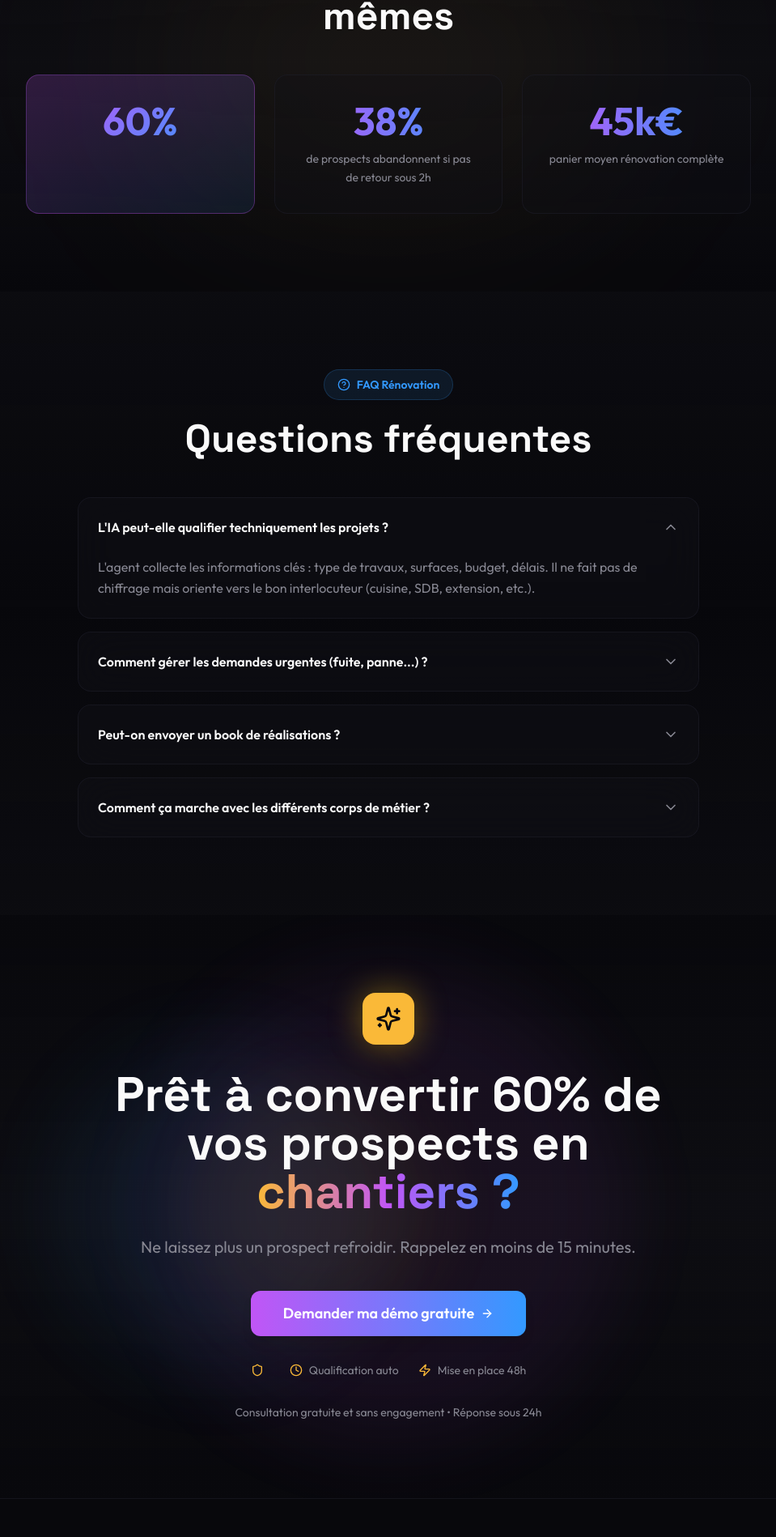
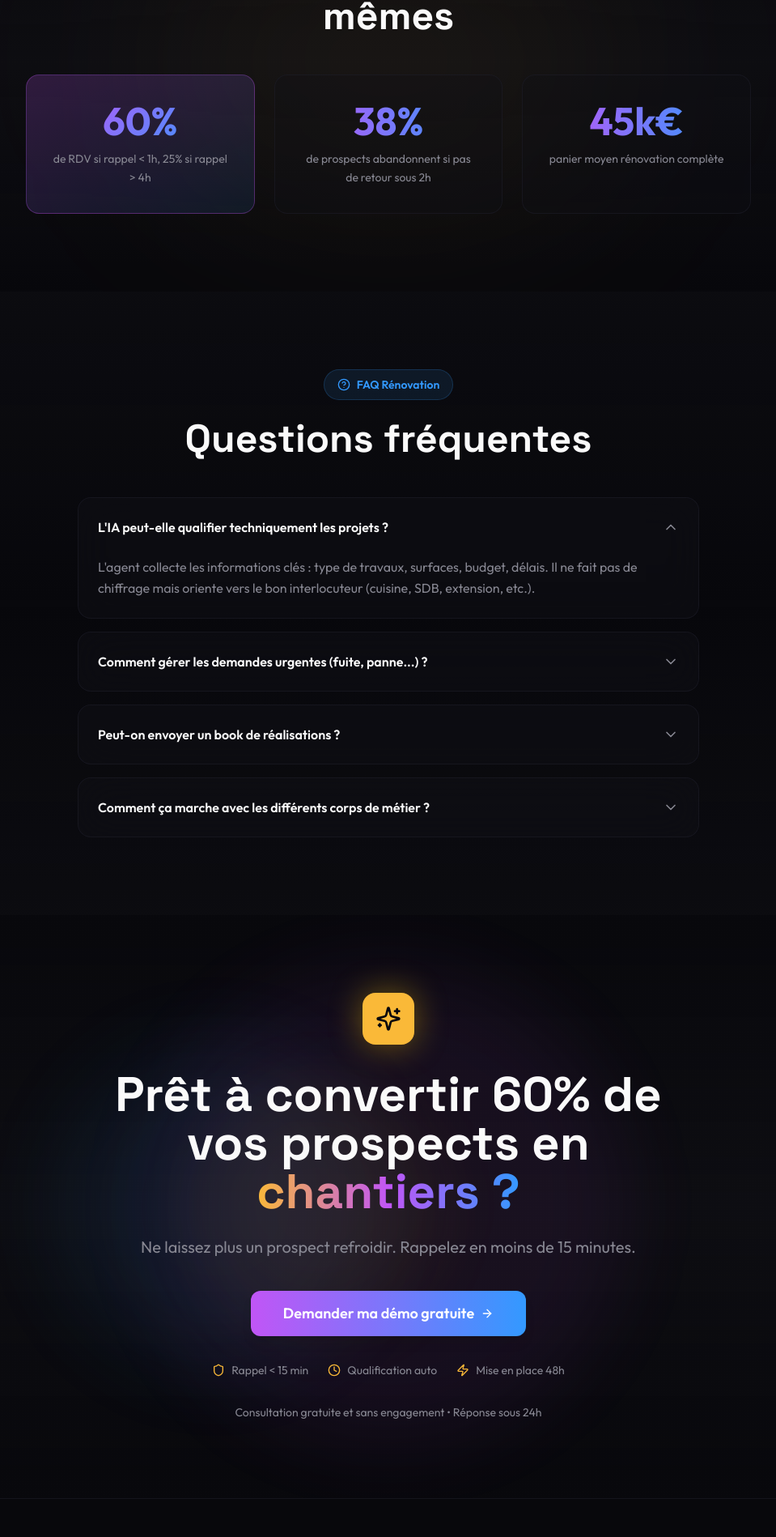
Before and after one commit to richardmilles/synapse, a React (Vite) app: page /secteurs/renovation in a window 1280 px wide. Shown: the part 6897-8795 px from the top of the page at 81% size, without its empty margins (160-1119 px from the left). Built offline with nearby package versions, Linux system fonts and the light colour scheme; the HTML template or start-up script is replaced by a standard one.

Commit message:
fix(Renovation): syntax error in string literals (invalid JSX escapes)

```diff
--- a/src/pages/secteurs/Renovation.tsx
+++ b/src/pages/secteurs/Renovation.tsx
@@ -97,7 +97,7 @@ const RenovationPage = () => {
     const statsData = {
         sectorName: "Rénovation",
         stats: [
-            { value: "60%", label: "de RDV si rappel {" < "} 1h, 25% si rappel {" > "} 4h", highlight: true },
+            { value: "60%", label: "de RDV si rappel < 1h, 25% si rappel > 4h", highlight: true },
             { value: "38%", label: "de prospects abandonnent si pas de retour sous 2h" },
             { value: "45k€", label: "panier moyen rénovation complète" },
         ],
@@ -129,7 +129,7 @@ const RenovationPage = () => {
         sectorName: "Rénovation",
         headline: "Prêt à convertir 60% de vos prospects en chantiers ?",
         subheadline: "Ne laissez plus un prospect refroidir. Rappelez en moins de 15 minutes.",
-        trustIndicators: ["Rappel {" < "} 15 min", "Qualification auto", "Mise en place 48h"],
+        trustIndicators: ["Rappel < 15 min", "Qualification auto", "Mise en place 48h"],
         ctaText: "Demander ma démo gratuite",
     };
 
```
